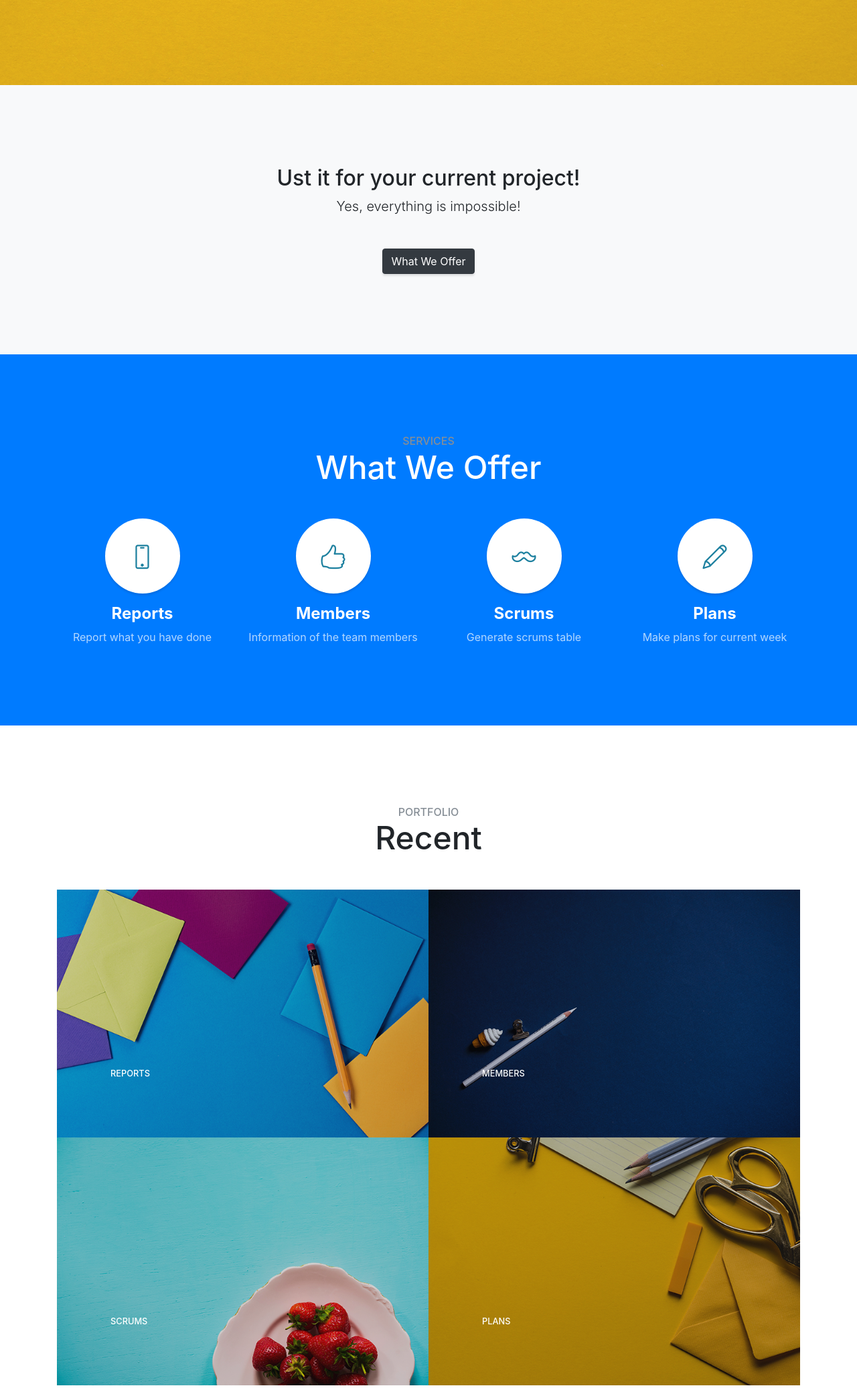
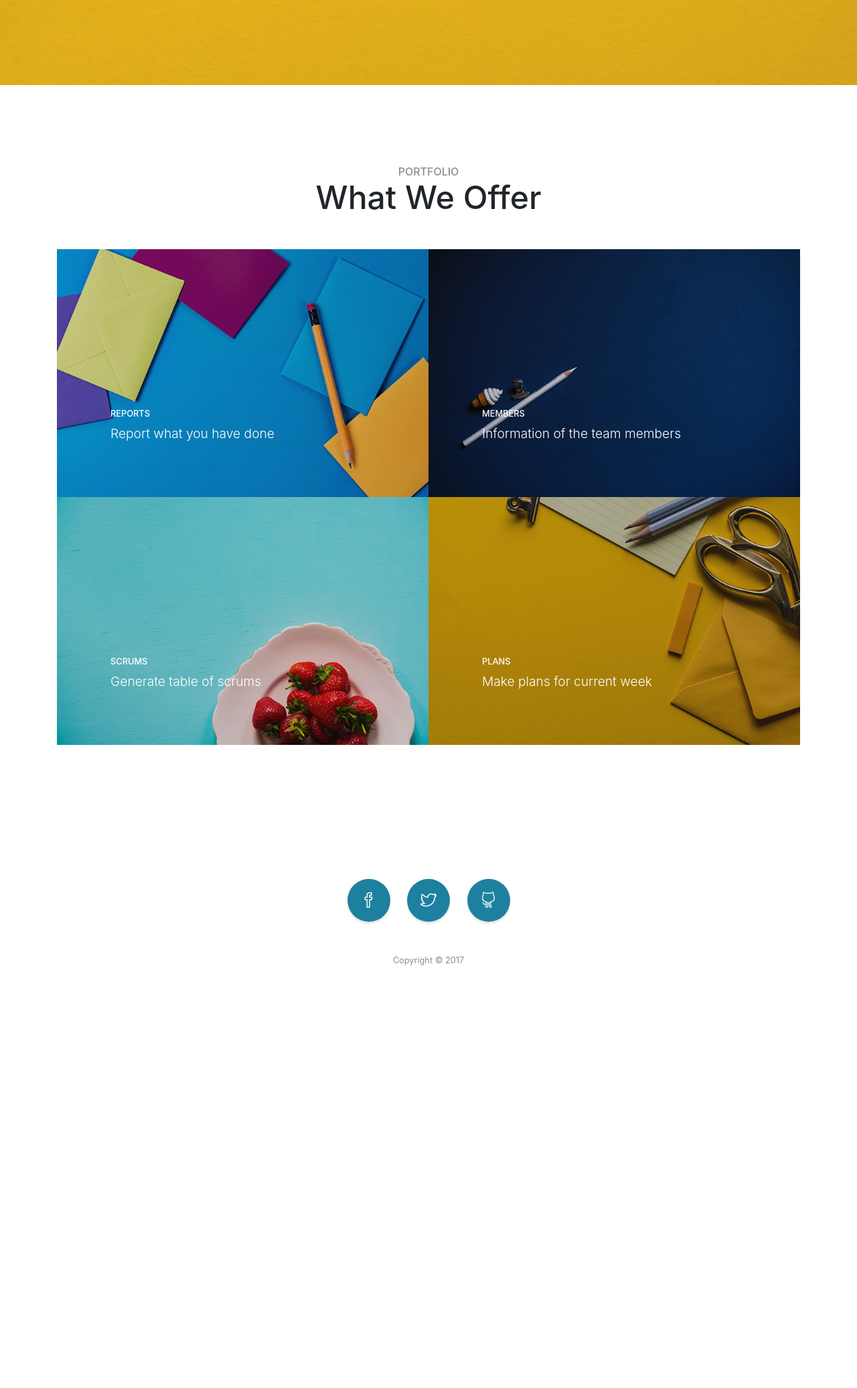
Before and after one commit to yong7743/ScrumSimple, a Flask app: page / in a window 1280 px wide. Shown: the part 673-2745 px from the top of the page at 67% size. After the commit the page ends 2114 px from the top, so only its background shows below. Run offline with Flask 2, Linux system fonts and the light colour scheme; a user stored in the database is signed in; some libraries are stand-ins or nearby versions.

Commit message:
update index

```diff
--- a/app/templates/index.html
+++ b/app/templates/index.html
@@ -36,12 +36,6 @@
             <a class="js-scroll-trigger" href="#page-top">Home</a>
         </li>
         <li class="sidebar-nav-item">
-            <a class="js-scroll-trigger" href="#about">About</a>
-        </li>
-        <li class="sidebar-nav-item">
-            <a class="js-scroll-trigger" href="#services">Services</a>
-        </li>
-        <li class="sidebar-nav-item">
             <a class="js-scroll-trigger" href="#portfolio">Portfolio</a>
         </li>
     </ul>
@@ -59,75 +53,13 @@
     <div class="overlay"></div>
 </header>
 
-<!-- About -->
-<section class="content-section bg-light" id="about">
-    <div class="container text-center">
-        <div class="row">
-            <div class="col-lg-10 mx-auto">
-                <h2>Ust it for your current project!</h2>
-                <p class="lead mb-5">Yes, everything is impossible!</p>
-                <a class="btn btn-dark btn-xl js-scroll-trigger" href="#services">What We Offer</a>
-            </div>
-        </div>
-    </div>
-</section>
-
-<!-- Services -->
-<section class="content-section bg-primary text-white text-center" id="services">
-    <div class="container">
-        <div class="content-section-heading">
-            <h3 class="text-secondary mb-0">Services</h3>
-            <h2 class="mb-5">What We Offer</h2>
-        </div>
-        <div class="row">
-            <div class="col-lg-3 col-md-6 mb-5 mb-lg-0">
-            <span class="service-icon rounded-circle mx-auto mb-3">
-              <i class="icon-screen-smartphone"></i>
-            </span>
-                <h4>
-                    <strong>Reports</strong>
-                </h4>
-                <p class="text-faded mb-0">Report what you have done</p>
-            </div>
-           <div class="col-lg-3 col-md-6 mb-5 mb-md-0">
-            <span class="service-icon rounded-circle mx-auto mb-3">
-              <i class="icon-like"></i>
-            </span>
-                <h4>
-                    <strong>Members</strong>
-                </h4>
-                <p class="text-faded mb-0">Information of the team members</p>
-            </div>
-            <div class="col-lg-3 col-md-6">
-            <span class="service-icon rounded-circle mx-auto mb-3">
-              <i class="icon-mustache"></i>
-            </span>
-                <h4>
-                    <strong>Scrums</strong>
-                </h4>
-                <p class="text-faded mb-0">Generate scrums table</p>
-            </div>
-            <div class="col-lg-3 col-md-6 mb-5 mb-lg-0">
-            <span class="service-icon rounded-circle mx-auto mb-3">
-              <i class="icon-pencil"></i>
-            </span>
-                <h4>
-                    <strong>Plans</strong>
-                </h4>
-                <p class="text-faded mb-0">Make plans for current week</p>
-            </div>
-
-        </div>
-    </div>
-</section>
-
 
 <!-- Portfolio -->
 <section class="content-section" id="portfolio">
     <div class="container">
         <div class="content-section-heading text-center">
             <h3 class="text-secondary mb-0">Portfolio</h3>
-            <h2 class="mb-5">Recent</h2>
+            <h2 class="mb-5">What We Offer</h2>
         </div>
         <div class="row no-gutters">
             <div class="col-lg-6">
@@ -135,7 +67,7 @@
               <span class="caption">
                 <span class="caption-content">
                   <h2>Reports</h2>
-                  <p class="mb-0"></p>
+                  <p class="mb-0">Report what you have done</p>
                 </span>
               </span>
                     <img class="img-fluid" src="{{ url_for('static', filename='img/portfolio-1.jpg') }}" alt="">
@@ -146,7 +78,7 @@
               <span class="caption">
                 <span class="caption-content">
                   <h2>Members</h2>
-                  <p class="mb-0"></p>
+                  <p class="mb-0">Information of the team members</p>
                 </span>
               </span>
                     <img class="img-fluid" src="{{ url_for('static', filename='img/portfolio-2.jpg') }}" alt="">
@@ -157,7 +89,7 @@
               <span class="caption">
                 <span class="caption-content">
                   <h2>Scrums</h2>
-                  <p class="mb-0"></p>
+                  <p class="mb-0">Generate table of scrums</p>
                 </span>
               </span>
                     <img class="img-fluid" src="{{ url_for('static', filename='img/portfolio-3.jpg') }}" alt="">
@@ -168,7 +100,7 @@
               <span class="caption">
                 <span class="caption-content">
                   <h2>Plans</h2>
-                  <p class="mb-0"></p>
+                  <p class="mb-0">Make plans for current week</p>
                 </span>
               </span>
                     <img class="img-fluid" src="{{ url_for('static', filename='img/portfolio-4.jpg') }}" alt="">
```
